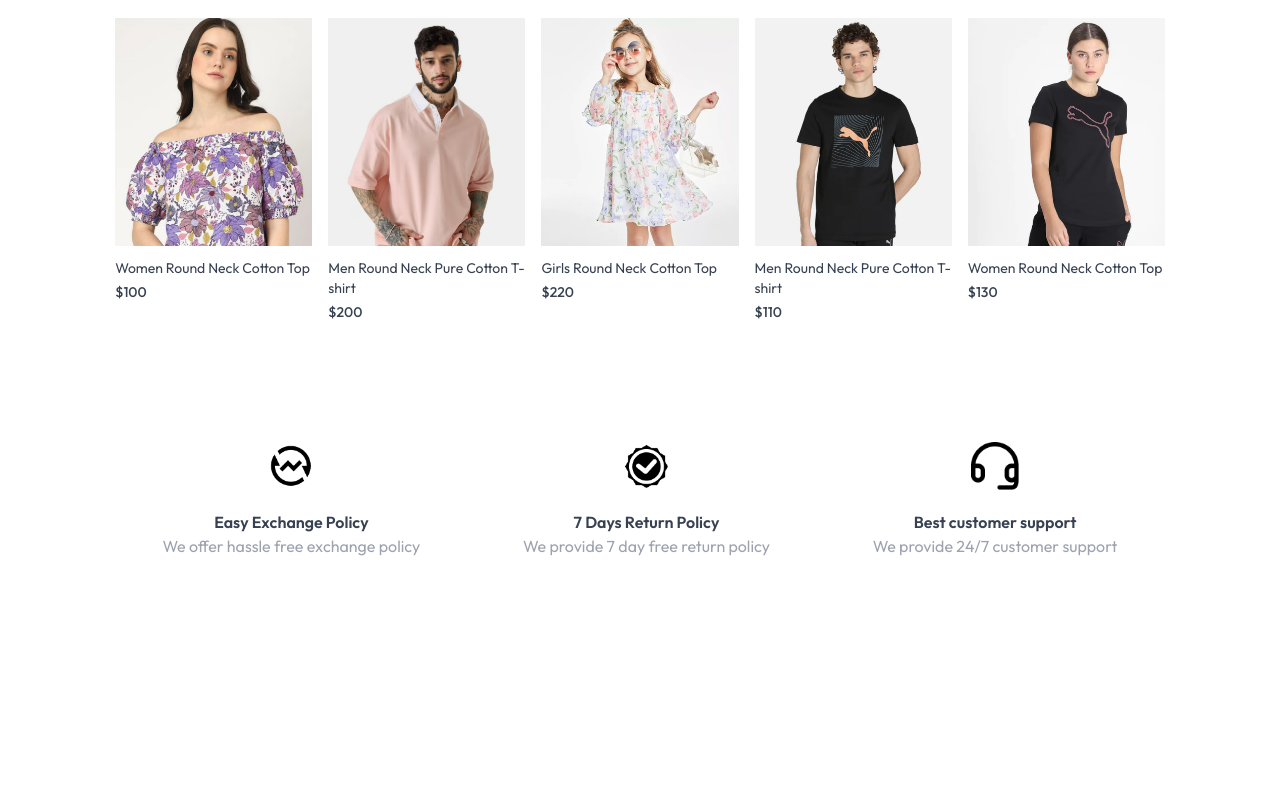
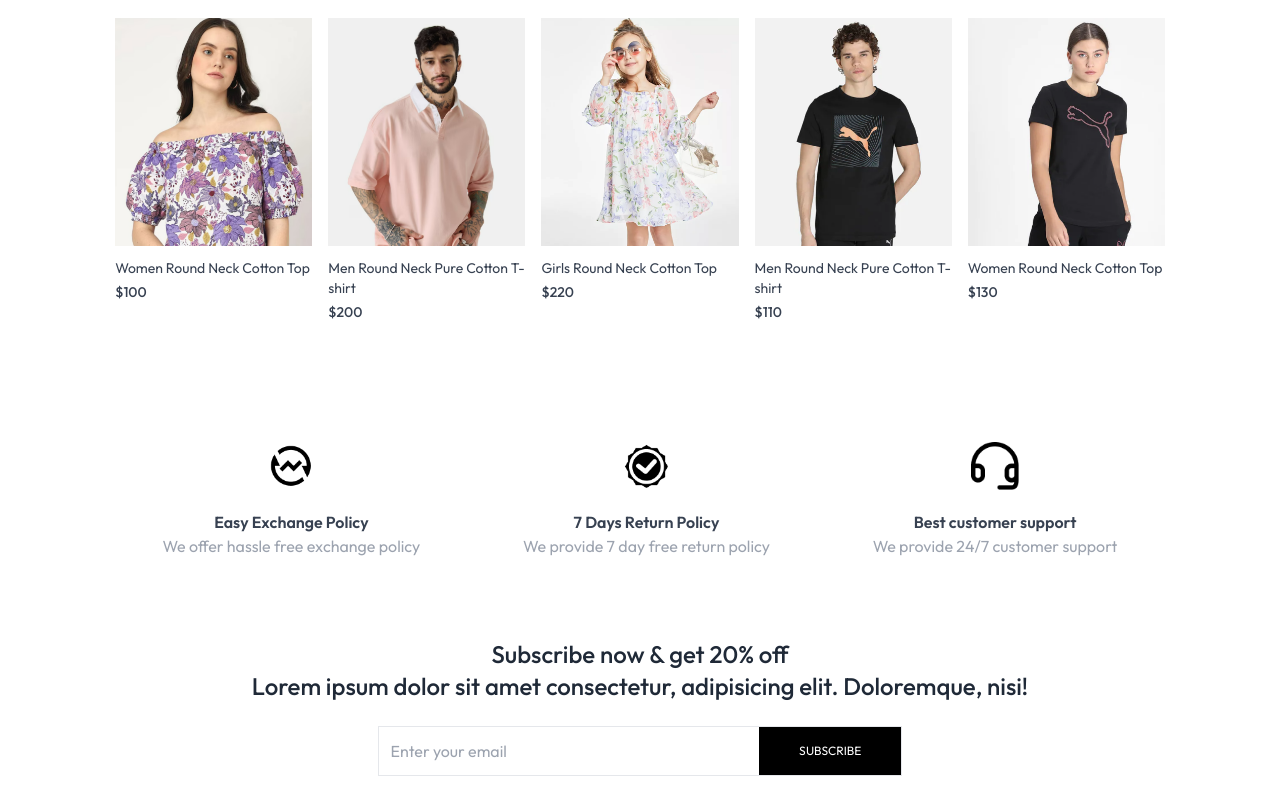
Before and after one commit to leowu0329/mernEcommerce, a React (Vite) app in the folder frontend/: page / in a window 1280 px wide. Shown: the part 1467-2267 px from the top of the page. Before the commit the page ends 2105 px from the top, so only its background shows below. Built offline with nearby package versions, Linux system fonts and the light colour scheme.

Commit message:
create newsletterbox component + add newsletterbox component code

```diff
--- /dev/null
+++ b/frontend/src/components/NewsletterBox.jsx
@@ -0,0 +1,39 @@
+const NewsletterBox = () => {
+  const onSubmitHandler = (event) => {
+    event.preventDefault();
+  };
+
+  return (
+    <div className="text-center">
+      <p className="text-2xl font-medium text-gray-800">
+        Subscribe now & get 20% off
+      </p>
+
+      <p className="text-2xl font-medium text-gray-800">
+        Lorem ipsum dolor sit amet consectetur, adipisicing elit. Doloremque,
+        nisi!
+      </p>
+
+      <form
+        onSubmit={onSubmitHandler}
+        className="w-full sm:w-1/2 flex items-center gap-3 mx-auto my-6 border pl-3"
+      >
+        <input
+          className="w-full sm:flex-1 outline-none"
+          type="email"
+          placeholder="Enter your email"
+          required
+        />
+
+        <button
+          type="submit"
+          className="bg-black text-white text-xs px-10 py-4"
+        >
+          SUBSCRIBE
+        </button>
+      </form>
+    </div>
+  );
+};
+
+export default NewsletterBox;
--- a/frontend/src/pages/Home.jsx
+++ b/frontend/src/pages/Home.jsx
@@ -2,6 +2,7 @@
 import LatestCollection from '../components/LatestCollection';
 import BestSeller from '../components/BestSeller';
 import OurPolicy from '../components/OurPolicy';
+import NewsletterBox from '../components/NewsletterBox';
 
 const Home = () => {
   return (
@@ -10,6 +11,7 @@
       <LatestCollection />
       <BestSeller />
       <OurPolicy />
+      <NewsletterBox />
     </div>
   );
 };
```
